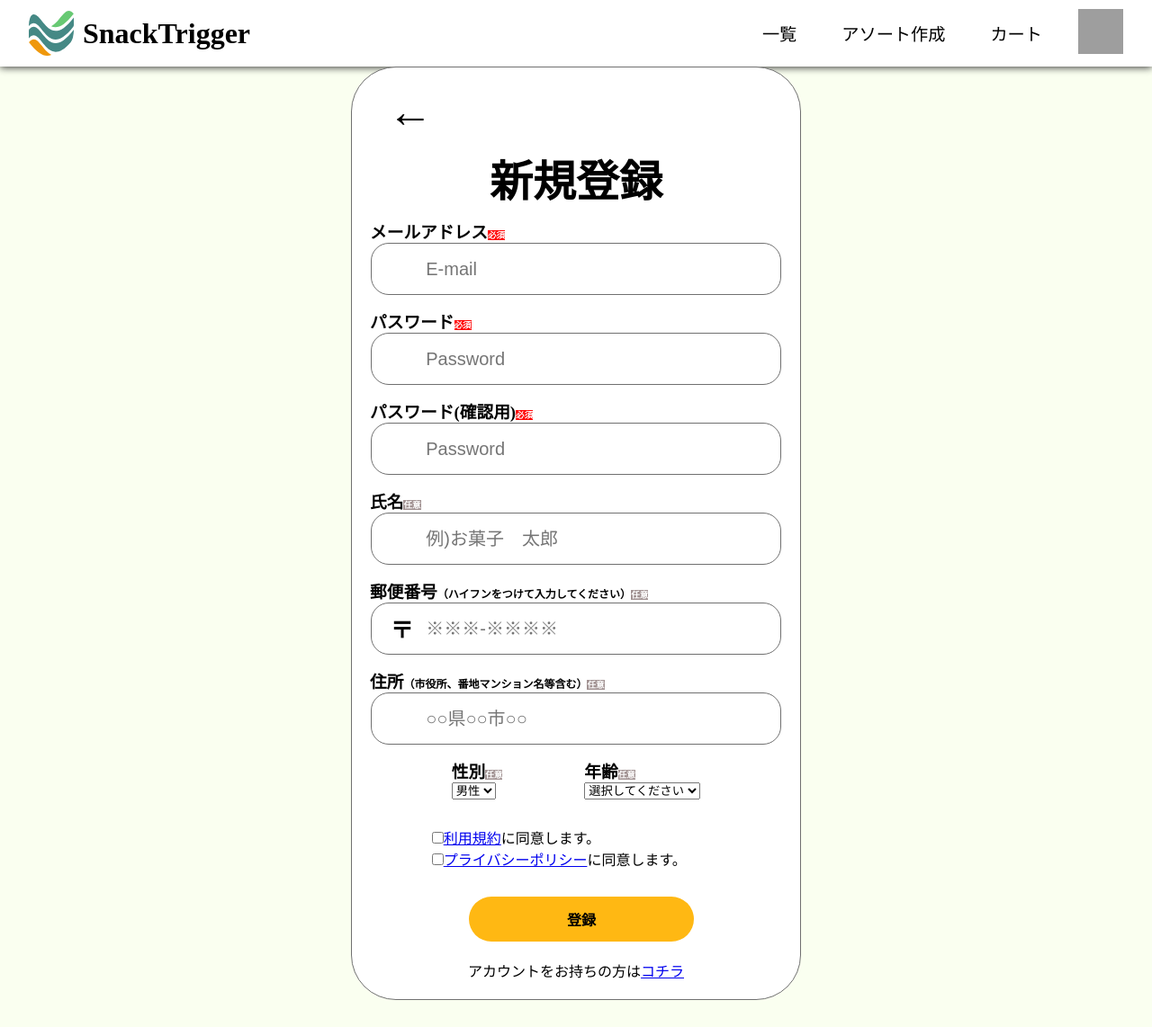
After one commit to kaburiba/RandomOkasi-, a PHP site: page /register.php in a window 1280 px wide. The commit adds this page. Shown: the whole page at 90% size. Run offline with PHP 8.4, Linux system fonts and the light colour scheme; grey boxes are pictures that could not be loaded.

Commit message:
[ADD]新規アカウント登録画面の作成

```diff
--- a/css/register.css
+++ b/css/register.css
@@ -0,0 +1,143 @@
+*{
+    margin: 0;
+    padding: 0;
+}
+body{
+    background-color:#FAFFF0;
+}
+#register{
+    display: flex;
+    justify-content: center;
+
+}
+.register-button {
+    display: flex;
+    justify-content: center;
+    align-items: center;
+    width: 250px;
+    margin:0 0 0 24%;
+    padding: .8em 2em;
+    border: none;
+    border-radius: 25px;
+    background-color: #ffb813;
+    color:black;
+    font-weight: 600;
+    font-size: 1em;
+    flex-direction: column;
+    }
+    .register-button:hover {
+        background-color: #efa803;
+    }
+    .contents{
+
+        background: #fff;
+        box-sizing: border-box;
+        width: 30%;
+        border: 1px solid #707070;
+        border-radius: 50px;
+        padding: 20px;
+        box-sizing: border-box;
+        z-index: 1;
+        min-width: 500px;
+        margin-bottom: 30px;
+    }
+    .contents h2{
+        font-weight: bold;
+        font-size: 48px;
+        margin: 10px 0px;
+    }
+    .register{
+        text-align: center;
+    }
+    .register_form{
+        margin:0 auto;
+        width: 100%;
+    }
+    .register_form>div {
+        display: flex;
+        justify-content: space-evenly;
+    }
+    .form{
+        border: 1px solid #707070;
+        border-radius: 20px;
+        font-size: 20px;
+        padding: 3px 50px 3px 60px;
+        margin-bottom: 15px;
+        width: 75%;
+        height: 50px;
+        font-size: clamp(70%, 10vw, 80%);
+
+
+    }
+    input[type="text"],
+    input[type="password"]{
+    font-size: 20px;
+
+    }
+
+    .side{
+        display: flex;
+        justify-content: center;
+    align-items: center;
+    }
+
+    .optional{
+        background-color:#A19292;
+        color: #fff;
+        font-size: 0.6rem;
+    }
+
+    .high_and_low{
+        display: flex;
+        align-items: center;
+        flex-direction: column;
+        margin:30px 0;
+    }
+    .high_and_low label{
+        width: 70%;
+    }
+
+    .explanation{
+        font-size: 12px;
+    }
+    .Required{
+        background-color:red;
+        color: #fff;
+        font-size: 0.6rem;
+    }
+    .pulld{
+        size: 60;
+    }
+    .post_cord_box {
+        display: inline-block; /* なくても大丈夫だけど、念の為 */
+        position: relative; /* 基準値とする */
+        margin: 0 auto;
+    }
+
+    .post_cord_box::before{
+        background: url(../img/post.png) no-repeat center center / auto 100%; /* 背景にアイコン画像を配置 */
+      }
+.post_cord_box::before {
+    content: ""; /* 疑似要素に必須 */
+    width: 24px; /* アイコンの横幅 */
+    height: 24px; /* アイコンの高さ */
+    display: inline-block; /* 高さを持たせるためにインラインブロック要素にする */
+    position: absolute; /* 相対位置に指定 */
+    top: 18px; /* アイコンの位置。微調整してね */
+    bottom: 0px;
+    margin-top: auto;
+    bottom: auto;
+    left: 24px; /* アイコンの位置。微調整してね */
+}
+.prev_button {
+    padding-left: 20px;
+    text-decoration: none;
+    color: #000;
+    font-size: 50px;
+    z-index: 2;
+}
+
+.transition_login{
+    text-align: center;
+    margin-top: 20px;
+}
--- a/login.php
+++ b/login.php
@@ -34,7 +34,7 @@
             <input type="submit" value="ログイン">
         </form>
         <div >
-            <p>アカウントをお持ちでない方は<a href="#">コチラ</a></p>
+            <p>アカウントをお持ちでない方は<a href="register.php">コチラ</a></p>
         </div>
     </div>
 </div>
--- /dev/null
+++ b/register.php
@@ -0,0 +1,93 @@
+<?php
+$title = "examplePage";
+$description = "(説明)外部ファイルの読み込みテスト";
+$is_home = true;  // ホームのページに行かないようにする
+include 'inc/head.php'
+?>
+<link rel="stylesheet" href="css/register.css">
+</head>
+<body>
+<div>
+    <?php include 'inc/header.php'; ?>
+    <!-- 特定ページのコンテンツをここに追加 -->
+    <div id="register">
+    <div class="contents flex-container">
+        <a href="top.php" class="prev_button">←</a>
+        <h2 class="register">新規登録</h2>
+        <form action="#">
+        <div class="register_form">
+            <h3 class="mail_box">メールアドレス<span class="Required">必須</span></h3>
+            <div class="mail_box">
+                <input type="text" placeholder="E-mail" name="mail" class="form">
+            </div>
+            <h3 class="pw_box">パスワード<span class="Required">必須</span></h3>
+            <div class="pw_box">
+                <input type="password" placeholder="Password" name="pw" class="form">
+            </div>
+            <h3>パスワード(確認用)<span class="Required">必須</span></h3>
+            <div class="pw2_box">
+                <input type="password" placeholder="Password" name="pw2" class="form">
+            </div>
+            <h3>氏名<span class="optional">任意</span></h3>
+            <div class="name_box">
+                <input type="text" placeholder="例)お菓子　太郎" name="name" class="form">
+            </div>
+
+
+            <h3>郵便番号<span class="explanation">（ハイフンをつけて入力してください）</span><span class="optional">任意</span></h3>
+            <div class="post_cord_box">
+                <input type="text" placeholder="※※※-※※※※" name="name" class="form">
+            </div>
+
+            <h3>住所<span class="explanation">（市役所、番地マンション名等含む）</span><span class="optional">任意</span></h3>
+
+
+            <div class="address_box">
+                <input type="text" placeholder="○○県○○市○○" name="name" class="form">
+            </div>
+    <div class="side">
+        <div>
+            <h3>性別<span class="optional">任意</span></h3>
+
+            <div class="gender_box">
+                <select name="gender" class="pulldown">
+                    <option value="male">男性</option>
+                    <option value="female">女性</option>
+                </select>
+            </div>
+        </div>
+    <div>
+            <h3>年齢<span class="optional">任意</span></h3>
+
+            <div class="age_box">
+            <select name="age" >
+                <option value="">選択してください</option>
+                <option value="20歳未満">20歳未満</option>
+                <option value="20-29歳">20-29歳</option>
+                <option value="30-39歳">30-39歳</option>
+                <option value="40-49歳">40-49歳</option>
+                <option value="50-59歳">50-59歳</option>
+                <option value="60-69歳">60-69歳</option>
+                <option value="70-79歳">70-79歳</option>
+                <option value="80歳以上">80歳以上</option>
+            </select>
+            </div>
+            </div>
+        </div>
+
+        <div class="high_and_low">
+            <label><input type="checkbox" name="Terms" value="Terms"><a href="#">利用規約</a>に同意します。</label>
+            <label><input type="checkbox" name="privacy" value="privacy"><a href="#">プライバシーポリシー</a>に同意します。</label>
+        </div>
+
+            <button class="register-button">登録</button>
+        </div>
+        <div class="transition_login">
+            <label>アカウントをお持ちの方は<a href="login.php">コチラ</a></label>
+        </div>
+        </form>
+    </div>
+    </div>
+</div>
+</body>
+</html>
--- a/top.php
+++ b/top.php
@@ -22,7 +22,7 @@
         </div>
     </div>
     <div class="flex flex-item img_container">
-        <img src="img_show/Assorted.png" class="top_img" alt="おかしのソートボックスの画像">
+        <img src="img/Assorted.png" class="top_img" alt="おかしのソートボックスの画像">
     </div>
 </div>
 
```
Also changed, not shown: img/post.png (added).
